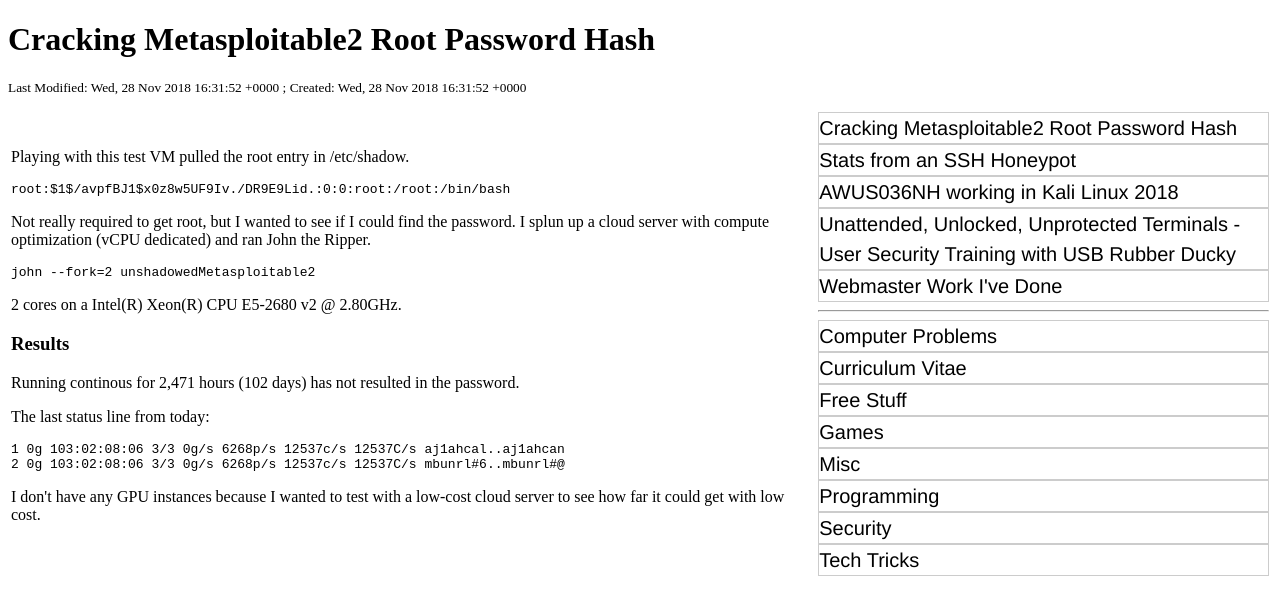
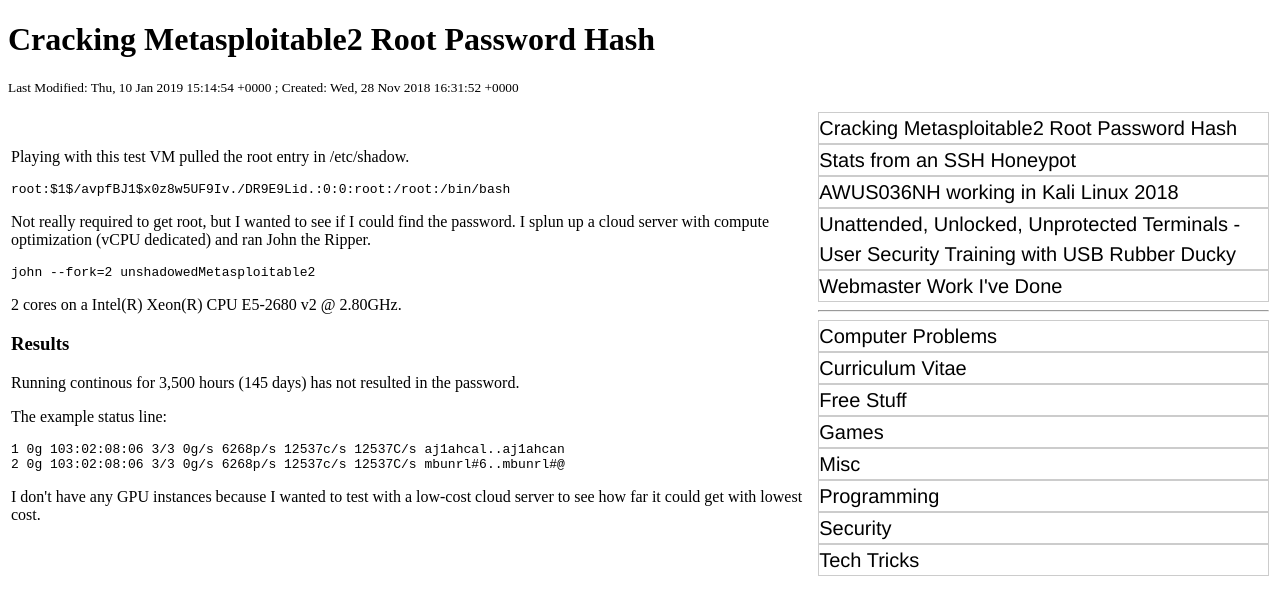
Before and after one commit to rbeede/rbeede.github.io, a Jekyll site: the page built from _posts/2018-11-28-cracking-metasploitable2-root.html, in a window 1280 px wide. Shown: the top 615 px of the page. Built offline with Jekyll 4.4.1, drawn with Linux system fonts in a browser that asks for light colours.

Commit message:
Updated stat info

```diff
--- a/_posts/2018-11-28-cracking-metasploitable2-root.html
+++ b/_posts/2018-11-28-cracking-metasploitable2-root.html
@@ -26,11 +26,11 @@
 <h3>Results</h3>
 
 <p>
-Running continous for 2,471 hours (102 days) has not resulted in the password.
+Running continous for 3,500 hours (145 days) has not resulted in the password.
 </p>
 
 <p>
-The last status line from today:
+The example status line:
 
 <pre>
 1 0g 103:02:08:06 3/3 0g/s 6268p/s 12537c/s 12537C/s aj1ahcal..aj1ahcan
@@ -39,5 +39,5 @@
 </p>
 
 <p>
-I don't have any GPU instances because I wanted to test with a low-cost cloud server to see how far it could get with low cost.
+I don't have any GPU instances because I wanted to test with a low-cost cloud server to see how far it could get with lowest cost.
 </p>
```
Also changed, not shown: other parts of _posts/2018-11-28-cracking-metasploitable2-root.html (+1 -1 lines).
